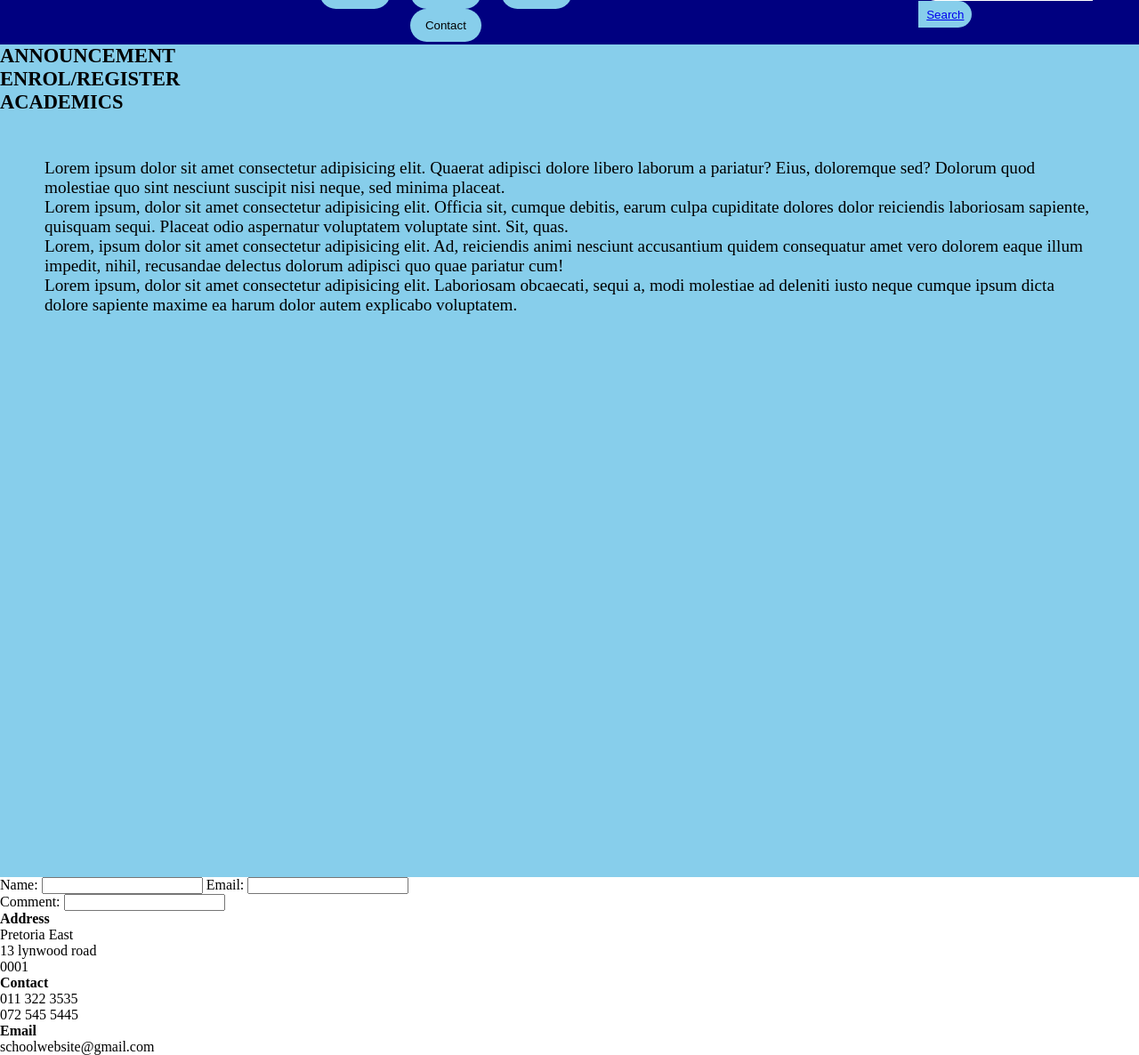
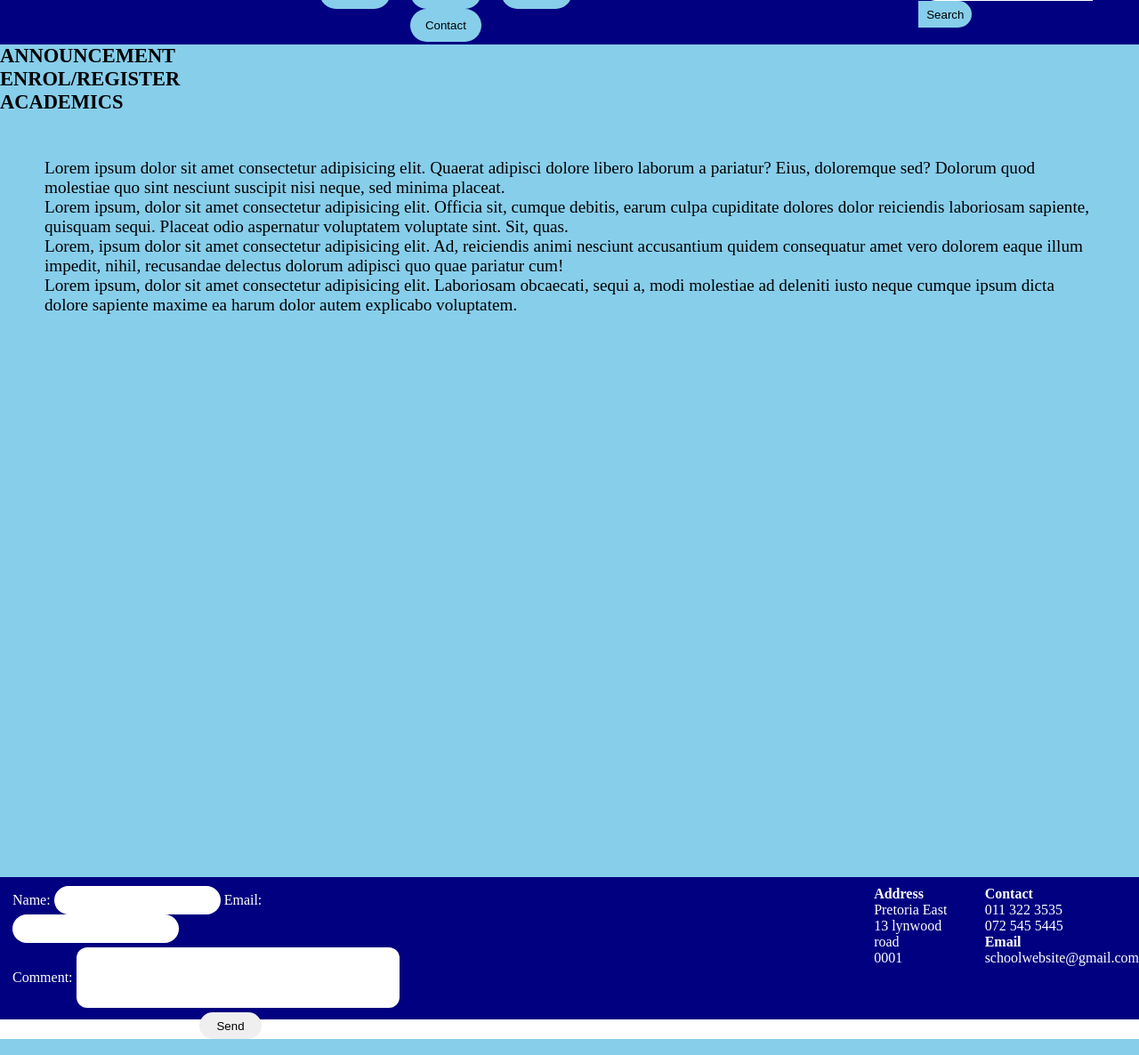
Before and after one commit to malemamack/school-web-application, a PHP site: page /index.html in a window 1280 px wide. Shown: the part 54-1240 px from the top of the page at 89% size. Run offline with PHP 8.4, Linux system fonts and the light colour scheme.

Commit message:
i have made changes in the footer

```diff
--- a/index.css
+++ b/index.css
@@ -65,6 +65,15 @@
 
 }
 
+.button2:hover{
+    background-color: #fff;
+}
+
+.button2 a{
+    text-decoration: none;
+    color:#000;
+}
+
 /* --button in the navigation bar-- */
 
 .button1{
@@ -86,9 +95,73 @@
     color: #000;
 }
 
+/* -- this is the style of the paragraph in the body section of the our page */
+
 .container2{
 
     margin: 50px;
     /* padding: 20px; */
 
 }
+/* -- the style of the footer -- */
+
+.mainfoot{
+    display: flex;
+    background-color: navy;
+    height: 20vh;
+}
+
+.footer1{
+    color: #fff;
+    margin: 14px;
+    margin-top: 10px;
+
+}
+
+.footer1 .input2{
+    border:0;
+    border-radius:17px;
+    height: 4vh;
+    padding-left: 10px;
+}
+
+.footer1 .input3{
+    margin-top: 5px;
+    width: 80%;
+    height: 50%;
+    border: 0;
+    border-radius: 12px;
+    padding-left: 10px;
+}
+
+.footer2{
+    color: #fff;
+    margin-left: 500px;
+    margin-top: 10px;
+}
+
+.footer3{
+    margin-top:10px;
+    color: #fff;
+    margin-left: 20px;
+
+}
+
+.button3{
+
+    margin-left: 210px;
+    margin-top: 5px;
+    width: 70px;
+    height: 30px;
+    border: 0;
+    border-radius: 27px;
+
+}
+.button3:hover{
+    background-color: skyblue;
+}
+
+.button3 a{
+    text-decoration: none;
+    color: #000;
+}
--- a/index.html
+++ b/index.html
@@ -79,7 +79,7 @@
 
         </div>
 
-        <footer>
+        <footer class="mainfoot">
 
             <div class="footer1">
 
@@ -90,6 +90,10 @@
             <br>
             <label class="label1">Comment:</label>
             <input class="input3" type="text" name="name" placeholder="">
+
+            <br>
+
+            <button class="button3"><a href="#">Send</a></button>
 
             </div>
 
@@ -106,7 +110,7 @@
 
             </div>
 
-            <div class="footer">
+            <div class="footer3">
 
                 <h4>Contact</h4>
                 <p>011 322 3535
```
